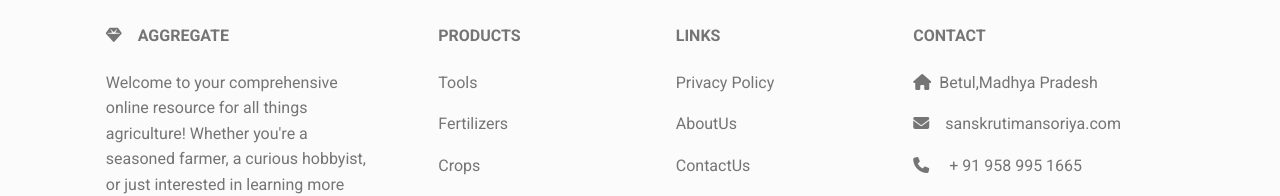
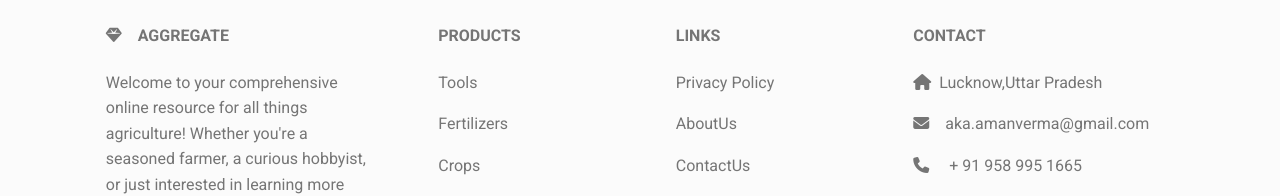
Before and after one commit to Sanskrutim/aggregate-f, a React (Vite) app: page / in a window 1280 px wide. Shown: the part 1595-1791 px from the top of the page. Built offline with nearby package versions, Linux system fonts and the light colour scheme.

Commit message:
Update Footer.jsx

```diff
--- a/src/components/Footer.jsx
+++ b/src/components/Footer.jsx
@@ -89,11 +89,11 @@ const Footer = () => {
               <h6 className='text-uppercase fw-bold mb-4'>Contact</h6>
               <p>
                 <MDBIcon icon="home" className="me-2" />
-                Betul,Madhya Pradesh
+                Lucknow,Uttar Pradesh
               </p>
               <p>
                 <MDBIcon icon="envelope" className="me-3" />
-                sanskrutimansoriya.com
+                aka.amanverma@gmail.com
               </p>
               <p>
                 <MDBIcon icon="phone" className="me-3" /> + 91 958 995 1665
```
